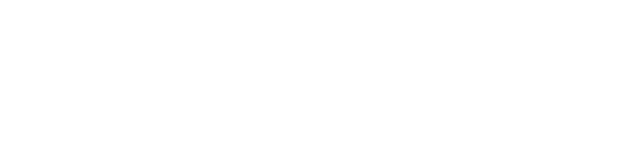
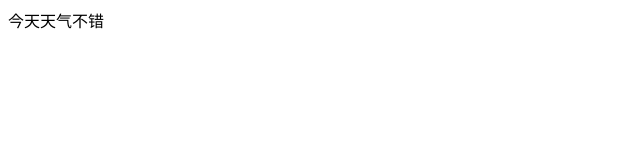
Before and after one commit to panpan12345/h12.demo, a plain HTML site: page index.html in a window 1280 px wide. Shown: the whole page, without its empty margins (0-640 px from the left). Drawn offline with Linux system fonts and the light colour scheme.

Commit message:
Update index.html

```diff
--- a/index.html
+++ b/index.html
@@ -5,6 +5,6 @@
   <title>Document</title>
 </head>
 <body>
-
+  今天天气不错
 </body>
 </html>
```
